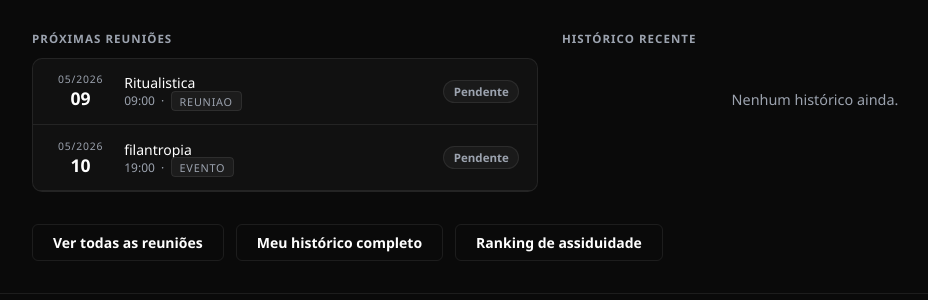
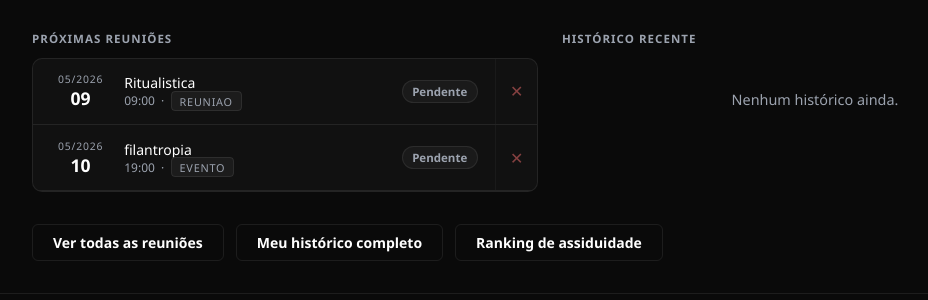
Before and after one commit to JohnShir0/justica940app, a Flask app: page /presenca in a window 1280 px wide. Shown: the part 441-741 px from the top of the page, without its empty margins (90-1018 px from the left). Run offline with Flask 3, Linux system fonts and the light colour scheme; a user stored in the database is signed in; data comes from the database, SQL or seed files in the repository.

Commit message:
Update presenca_dashboard.html
exclusao lista

```diff
--- a/demolay/templates/presenca_dashboard.html
+++ b/demolay/templates/presenca_dashboard.html
@@ -54,8 +54,9 @@
   {% if proximas %}
   <div style="background:var(--superficie); border:1px solid var(--borda); border-radius:10px; overflow:hidden;">
     {% for r in proximas %}
+    <div style="display:flex; align-items:stretch; border-bottom:1px solid var(--borda);">
       <a href="{{ url_for('presenca_detalhe', rid=r.id) }}"
-       style="display:flex; align-items:center; gap:0.85rem; padding:0.85rem 1.1rem; border-bottom:1px solid var(--borda); text-decoration:none; transition:background 0.15s;"
+         style="flex:1; display:flex; align-items:center; gap:0.85rem; padding:0.85rem 1.1rem; text-decoration:none; transition:background 0.15s; min-width:0;"
          onmouseover="this.style.background='rgba(255,255,255,0.02)'" onmouseout="this.style.background=''">
         <div style="min-width:60px; text-align:center;">
           <div style="font-size:0.65rem; text-transform:uppercase; color:var(--texto-muted); letter-spacing:0.08em;">{{ r.data[5:7] }}/{{ r.data[:4] }}</div>
@@ -72,6 +73,14 @@
           {% else %}Pendente{% endif %}
         </span>
       </a>
+      {% if session.get('role') == 'admin' %}
+      <a href="{{ url_for('presenca_deletar_reuniao', rid=r.id) }}"
+         onclick="return confirm('Remover \'{{ r.titulo }}\' e todos os registros de presença?')"
+         style="display:flex; align-items:center; padding:0 0.85rem; color:var(--vermelho); opacity:0.5; transition:opacity 0.15s; text-decoration:none; border-left:1px solid var(--borda); flex-shrink:0;"
+         onmouseover="this.style.opacity='1'" onmouseout="this.style.opacity='0.5'"
+         title="Remover reunião">&#x2715;</a>
+      {% endif %}
+    </div>
     {% endfor %}
   </div>
   {% else %}
@@ -85,8 +94,9 @@
   {% if recentes %}
   <div style="background:var(--superficie); border:1px solid var(--borda); border-radius:10px; overflow:hidden;">
     {% for r in recentes %}
+    <div style="display:flex; align-items:stretch; border-bottom:1px solid var(--borda);">
       <a href="{{ url_for('presenca_detalhe', rid=r.id) }}"
-       style="display:flex; align-items:center; gap:0.85rem; padding:0.85rem 1.1rem; border-bottom:1px solid var(--borda); text-decoration:none; transition:background 0.15s;"
+         style="flex:1; display:flex; align-items:center; gap:0.85rem; padding:0.85rem 1.1rem; text-decoration:none; transition:background 0.15s; min-width:0;"
          onmouseover="this.style.background='rgba(255,255,255,0.02)'" onmouseout="this.style.background=''">
         <div style="min-width:60px; text-align:center;">
           <div style="font-size:0.65rem; text-transform:uppercase; color:var(--texto-muted); letter-spacing:0.08em;">{{ r.data[5:7] }}/{{ r.data[:4] }}</div>
@@ -102,6 +112,14 @@
           {% else %}Ausente{% endif %}
         </span>
       </a>
+      {% if session.get('role') == 'admin' %}
+      <a href="{{ url_for('presenca_deletar_reuniao', rid=r.id) }}"
+         onclick="return confirm('Remover \'{{ r.titulo }}\' e todos os registros de presença?')"
+         style="display:flex; align-items:center; padding:0 0.85rem; color:var(--vermelho); opacity:0.5; transition:opacity 0.15s; text-decoration:none; border-left:1px solid var(--borda); flex-shrink:0;"
+         onmouseover="this.style.opacity='1'" onmouseout="this.style.opacity='0.5'"
+         title="Remover reunião">&#x2715;</a>
+      {% endif %}
+    </div>
     {% endfor %}
   </div>
   {% else %}
```
Lines whose indentation alone changed are shown as unchanged.
